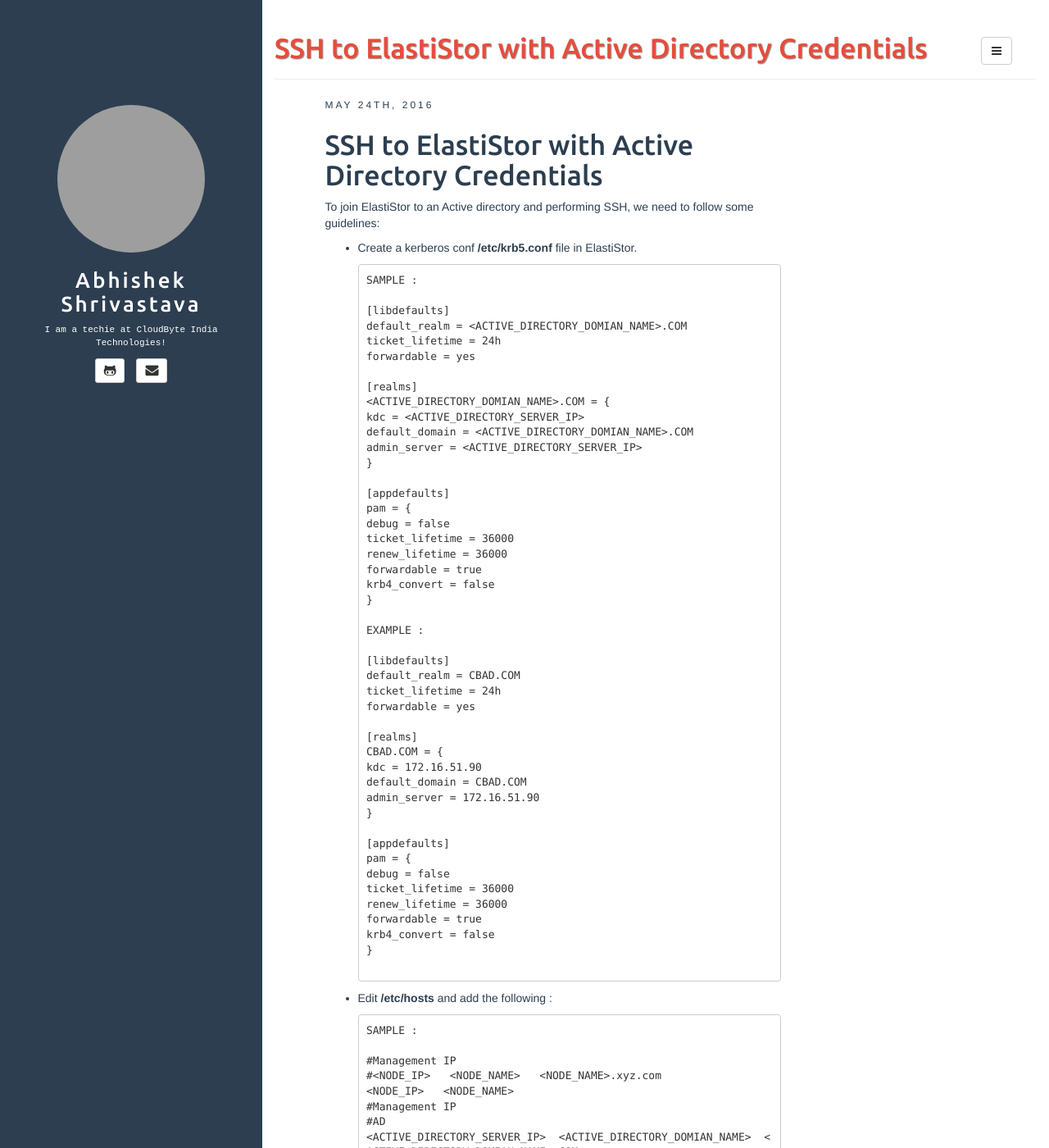
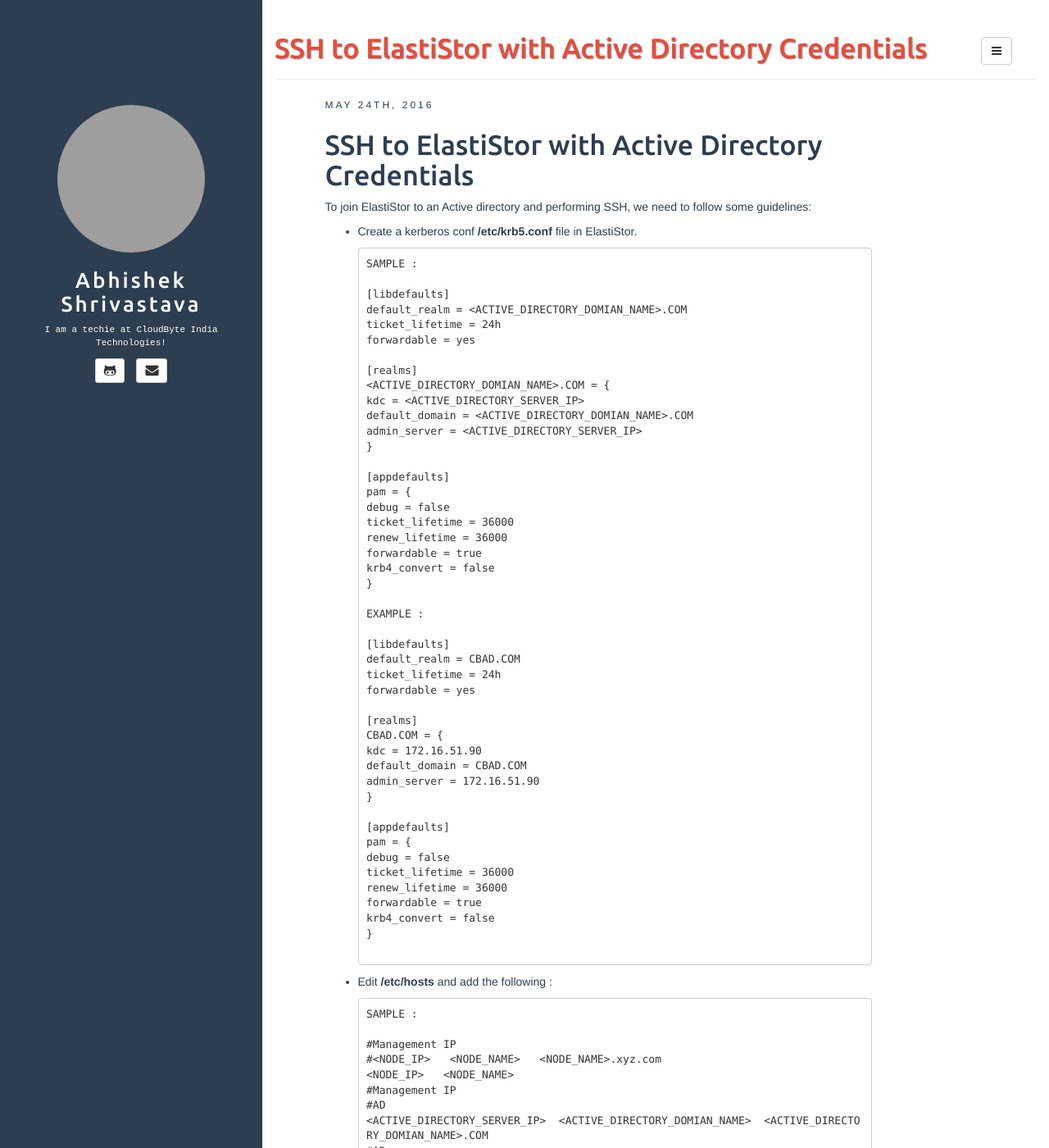
Before and after one commit to AbhiCloudbyte/magicbox, a Jekyll site: the page built from _posts/2016-05-24-SSH-to-ElastiStor-with-Active-Directory-Credentials.md, in a window 1280 px wide and 1400 px high. Shown: the whole window at 82% size. Built offline with Jekyll 4.4.1, drawn with Linux system fonts in a browser that asks for light colours; comment, search, counter and statistics services are not loaded; grey boxes are pictures that could not be loaded.

Commit message:
Update style.css

```diff
--- a/assets/css/style.css
+++ b/assets/css/style.css
@@ -92,7 +92,7 @@ article{
 .article_body{
 	margin-top: 20px;
 	margin-bottom: 20px;
-	width: inherit;
+	display: block;
 }
 
 .post-date {
```
